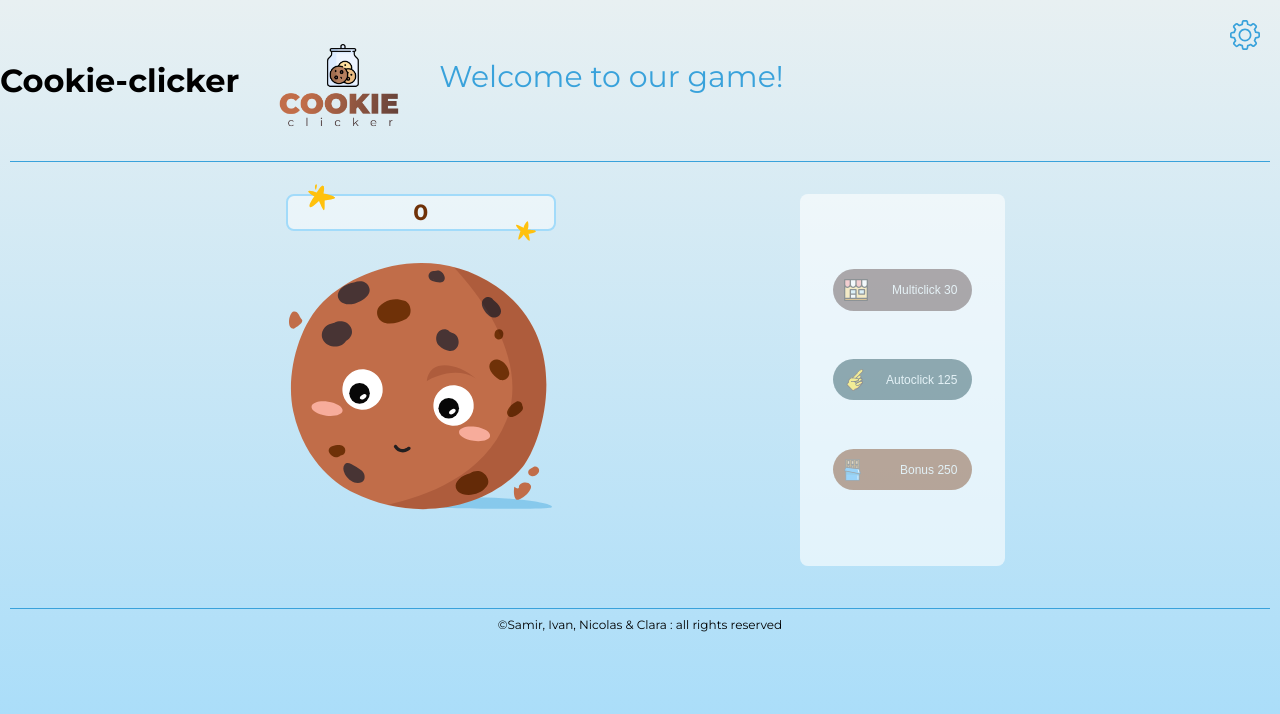
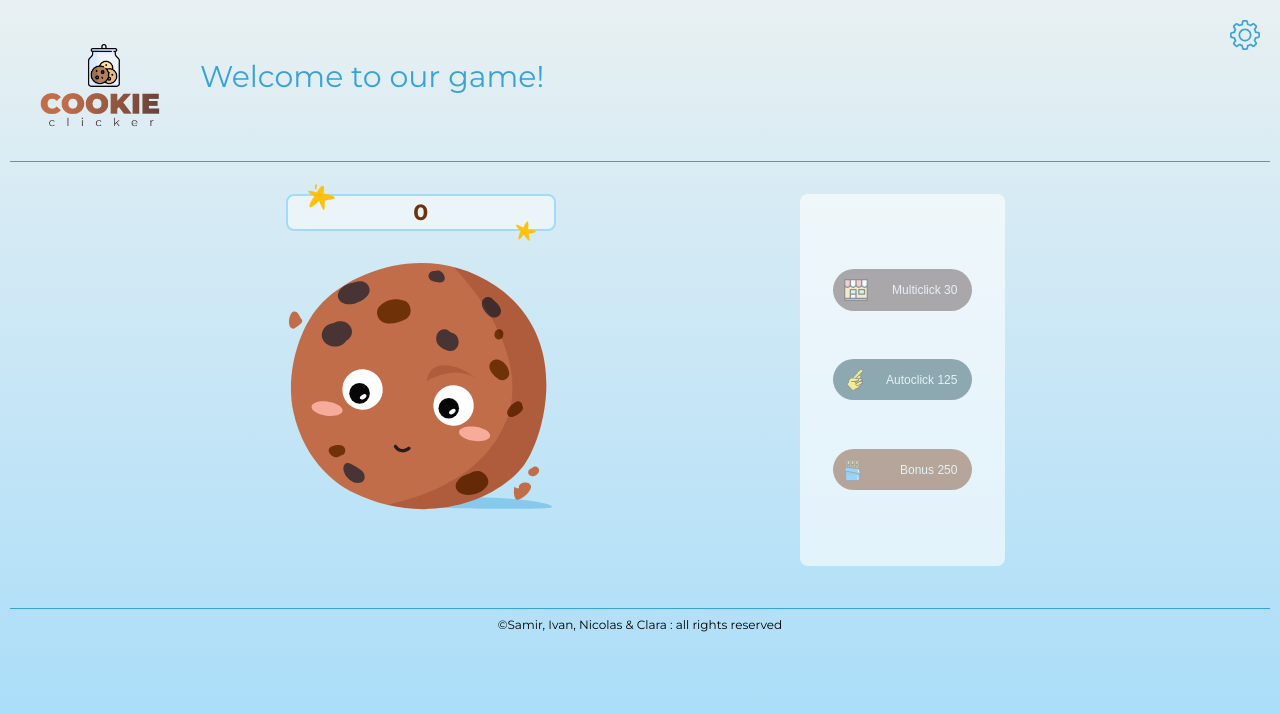
Before and after one commit to ClaraCliment/cookieClicker, a website with bundled scripts: page index.html in a window 1280 px wide. Built offline with nearby package versions, Linux system fonts and the light colour scheme; files whose address does not match are found by name.

Commit message:
end of the day revision

```diff
--- a/index.html
+++ b/index.html
@@ -18,7 +18,7 @@
 
 <body>
     <header>
-        <h1 id="main_title">Cookie-clicker</h1>
+
         <img id="logo" src="./assets/img/logo_jarre.png" alt="Coockie clicker logo">
         <h2>Welcome to our game!</h2>
         <img id="settings" src="./assets/img/settings.svg" alt="settings">
```
